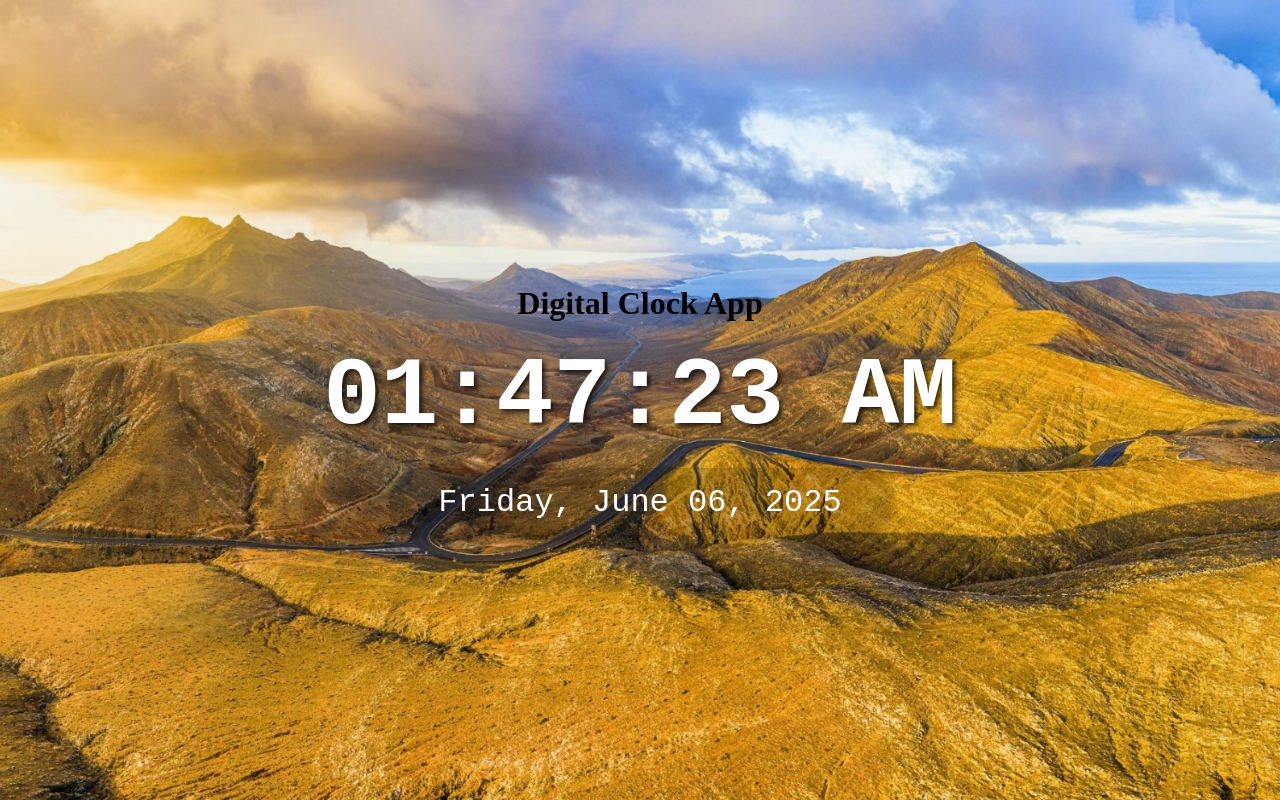
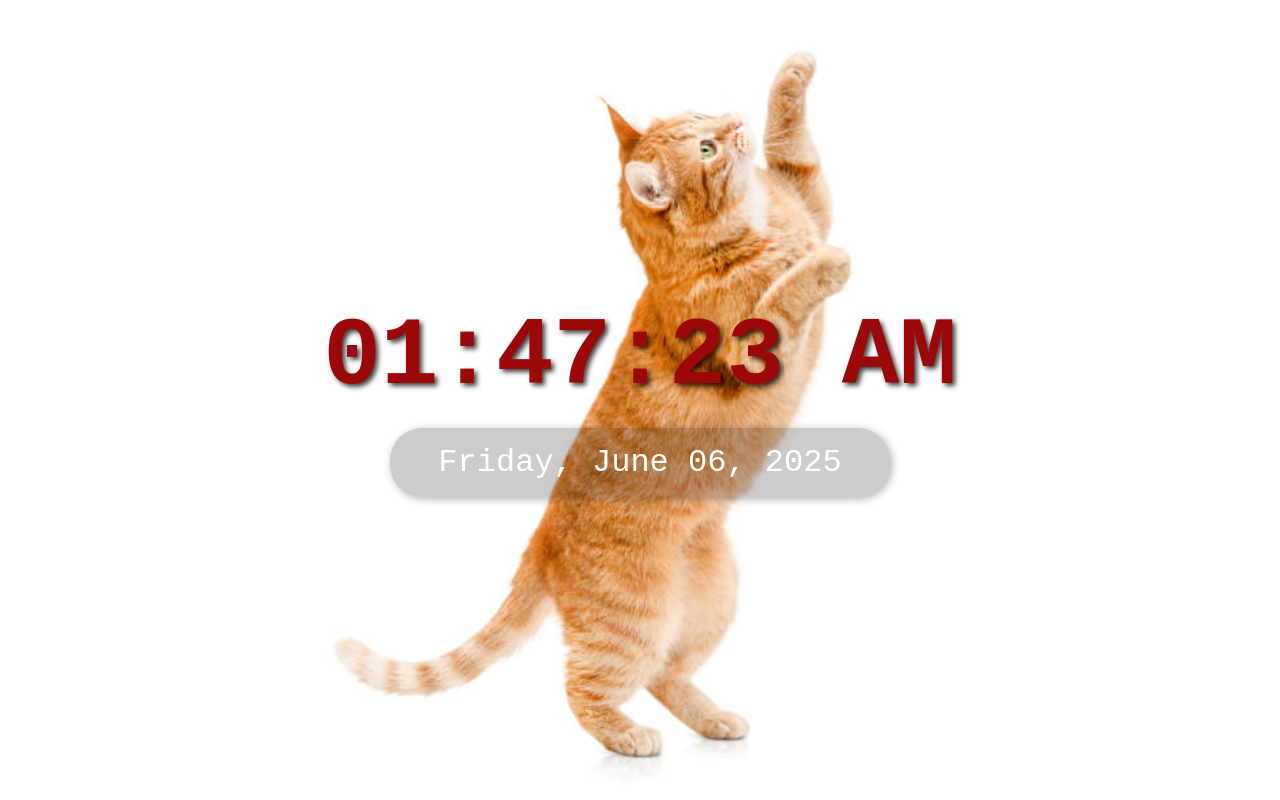
Before and after one commit to Fikre-M/DigitalClockApp, a React (Vite) app: page / in a window 1280 px wide. Built offline with nearby package versions, Linux system fonts and the light colour scheme.

Commit message:
add a background image

```diff
--- a/Components/DigitalClock.jsx
+++ b/Components/DigitalClock.jsx
@@ -59,7 +59,7 @@ function DigitalClock() {
 
     return (
         <div className="clock-container">
-            <h1>Digital Clock App</h1>
+            {/* <h1 className="title">Digital Clock App</h1> */}
         <div className="clock">
             <span>{formatTime()}</span>
         </div>
--- a/src/App.css
+++ b/src/App.css
@@ -1,5 +1,5 @@
-body {
-    background-image: url(assets/bgi.jpg);
+/* body {
+    background-image: url(assets/tom.jpg);
     background-position: center;
     background-repeat: no-repeat;
     background-size: cover;
@@ -9,6 +9,20 @@ body {
     justify-content: center;
     min-height: 100vh;
     align-items: center;
+} */
+
+body {
+    background-image: url(assets/tom.jpg);
+    background-position: center;
+    background-repeat: no-repeat;
+    background-size: contain;
+    background-attachment: fixed;
+    margin: 0;
+    display: flex;
+    justify-content: center;
+    min-height: 100vh;
+    align-items: center;
+    background-color: white; /* fallback color */
 }
 
 .clock-container {
@@ -20,8 +34,15 @@ body {
     align-items: center;
 }
 
+.title {
+    color: rgb(17, 23, 28);
+    font-size: 3rem;
+    font-weight: 700;
+    margin-top: -115px;
+}
+
 .clock {
-    color: white;
+    color: rgb(156, 8, 8);
     font-size: 6rem;
     font-weight: bold;
     font-family: monospace;
```
Also changed, not shown: src/assets/tom.jpg (added).
